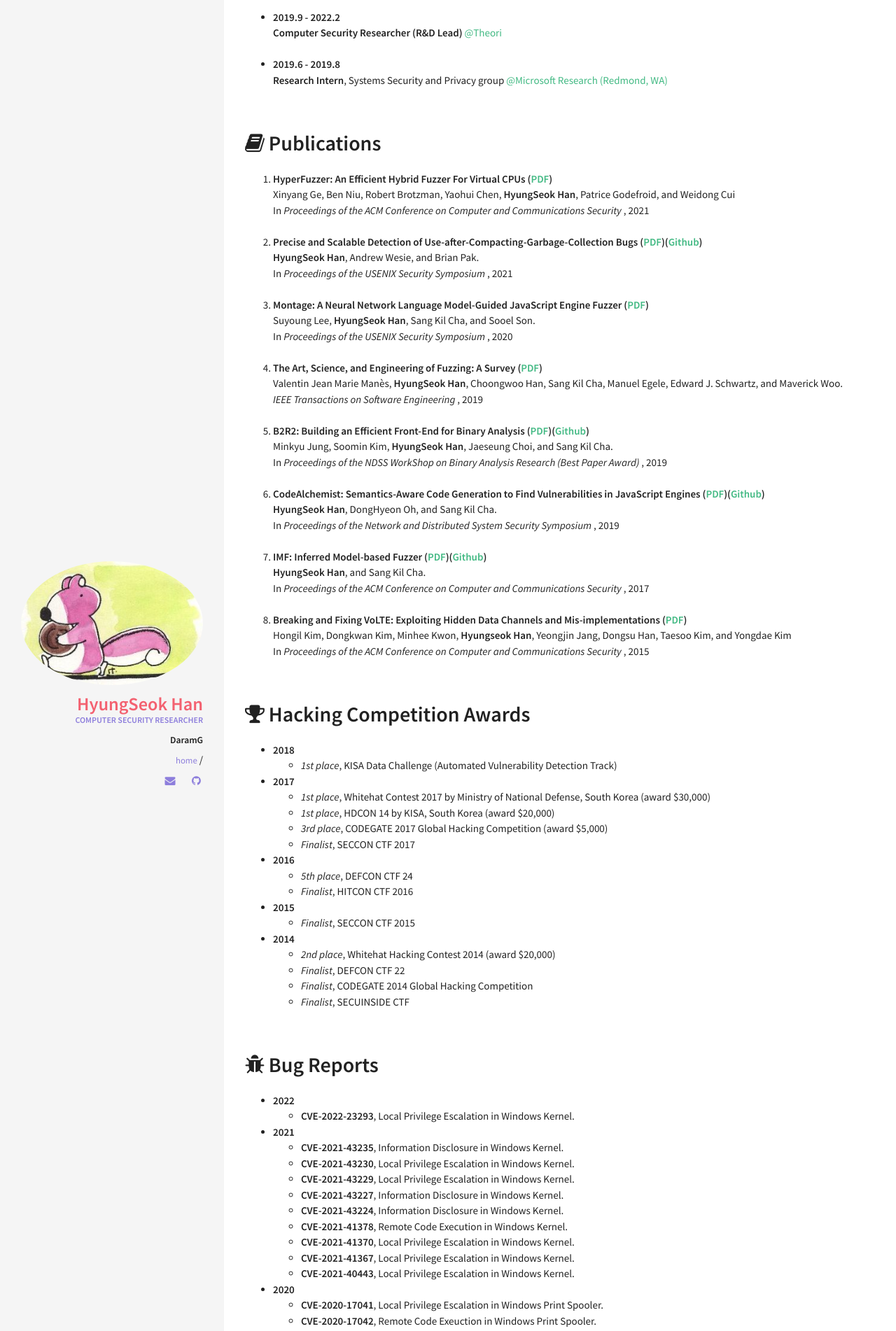
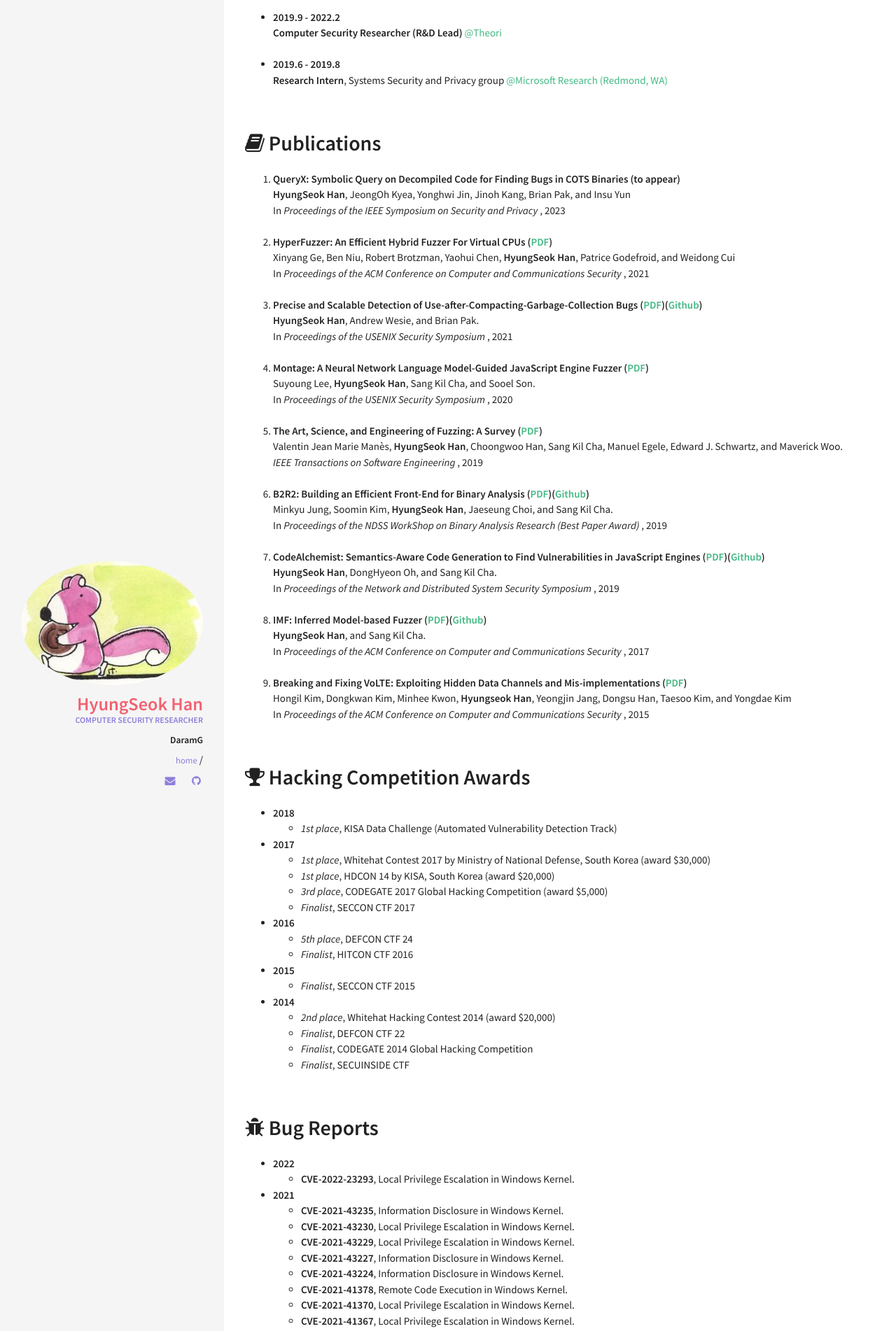
Before and after one commit to DaramG/daramg.github.io, a Jekyll site: the page built from index.html, in a window 1280 px wide. Shown: the part 557-2459 px from the top of the page at 70% size. Built offline with Jekyll 4.4.1, drawn with Linux system fonts in a browser that asks for light colours.

Commit message:
Update publication.yml

```diff
--- a/_data/index/publication.yml
+++ b/_data/index/publication.yml
@@ -1,3 +1,9 @@
+- title: "QueryX: Symbolic Query on Decompiled Code for Finding Bugs in COTS Binaries"
+  howto: (to appear)
+  where: In <em>Proceedings of the IEEE Symposium on Security and Privacy</em>
+  year : 2023
+  authors: <strong>HyungSeok Han</strong>, JeongOh Kyea, Yonghwi Jin, Jinoh Kang, Brian Pak, and Insu Yun
+
 - title: "HyperFuzzer: An Efficient Hybrid Fuzzer For Virtual CPUs"
   howto: (<a href="https://www.microsoft.com/en-us/research/uploads/prod/2021/09/hyperfuzzer-ccs21.pdf">PDF</a>)
   where: In <em>Proceedings of the ACM Conference on Computer and Communications Security</em>
```
